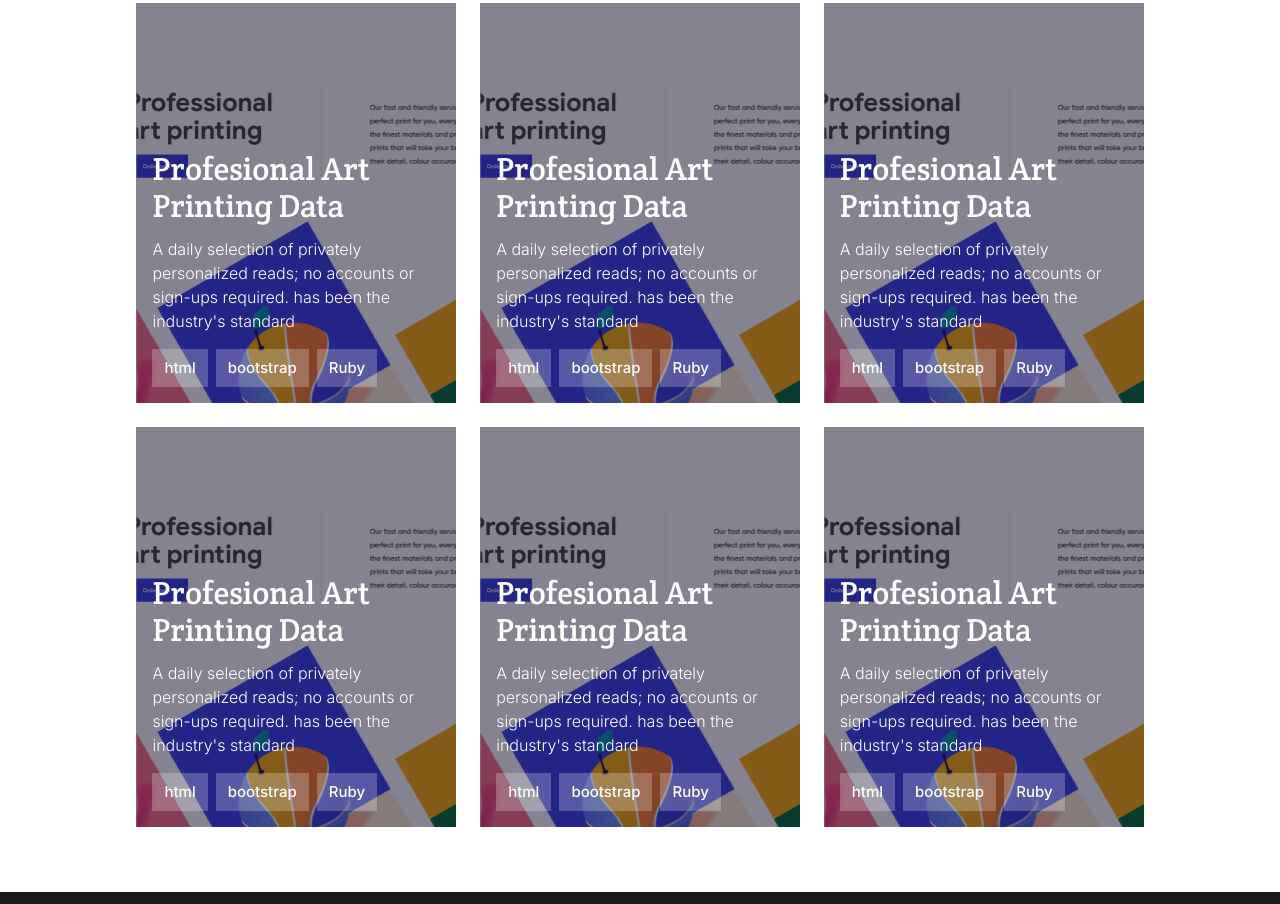
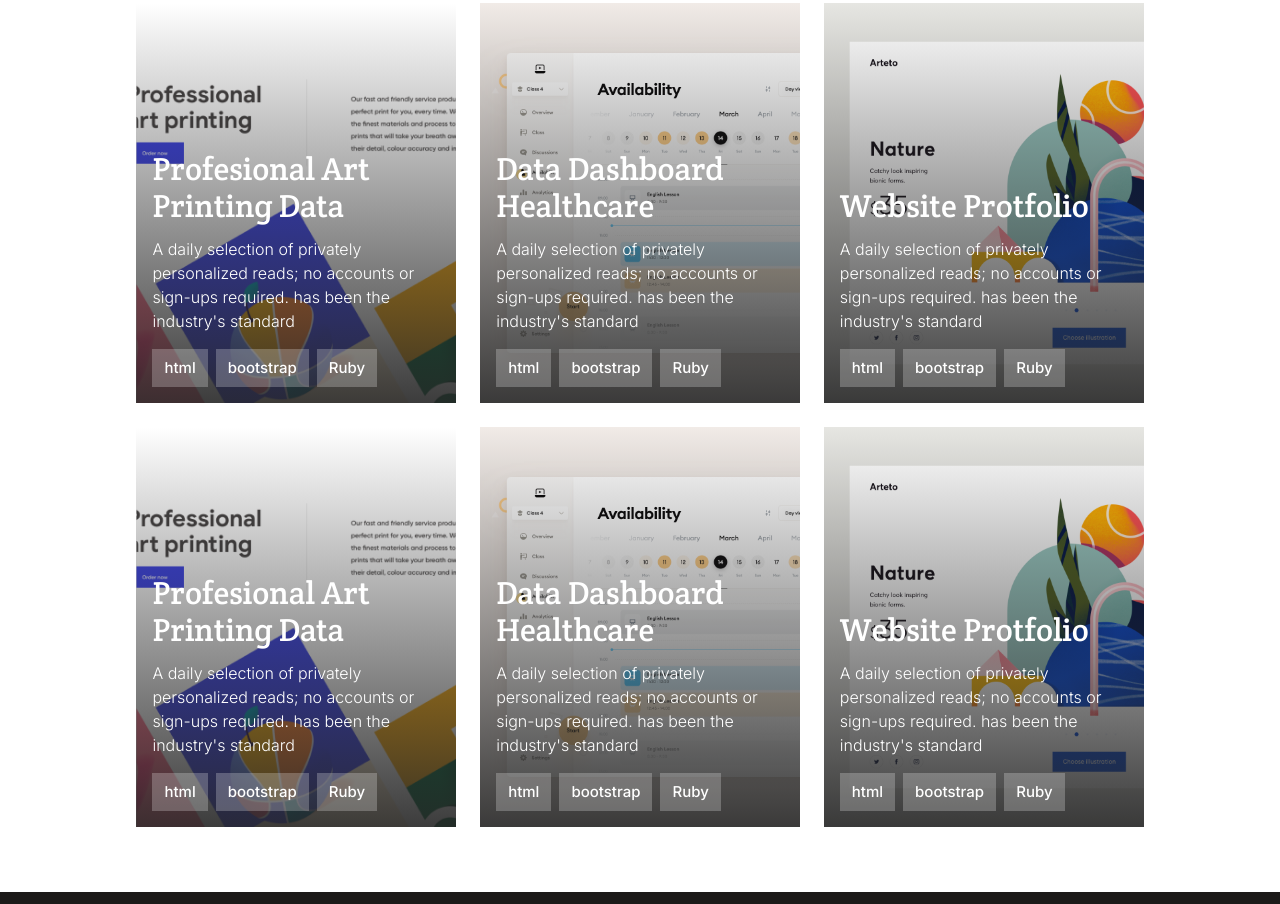
Before and after one commit to MoRaad97/bugs-repo, a plain HTML site: page index.html in a window 1280 px wide. Shown: the part 1536-2440 px from the top of the page. Drawn offline with Linux system fonts and the light colour scheme.

Commit message:
Required Changes

```diff
--- a/css/master.css
+++ b/css/master.css
@@ -124,6 +124,7 @@
   font-family: var(--font-family-Crete-Round);
   font-weight: 400;
   color: var(--primary-template-color);
+  margin-bottom: 15px;
 }
 
 .headline .headline-container .text h3 {
@@ -303,15 +304,29 @@
 }
 
 .recent-work .container .projects .secondary-projects .project {
-  background-image: url(../imgs/project-img-desktop.png);
   overflow: hidden;
   position: relative;
   height: 400px;
 }
 
+.recent-work .container .projects .secondary-projects .image-1 {
+  background-image: url(../imgs/project-img-desktop.png);
+  background-size: cover;
+}
+
+.recent-work .container .projects .secondary-projects .image-2 {
+  background-image: url(../imgs/project-img-desktop-2.png);
+  background-size: cover;
+}
+
+.recent-work .container .projects .secondary-projects .image-3 {
+  background-image: url(../imgs/project-img-desktop-3.png);
+  background-size: cover;
+}
+
 .recent-work .container .projects .secondary-projects .project .overlay {
   content: "";
-  background-color: rgba(12, 9, 34, 0.5);
+  background-image: linear-gradient(#26262600, #262626e5);
   position: absolute;
   top: 0;
   left: 0;
--- a/index.html
+++ b/index.html
@@ -134,7 +134,7 @@
             </div>
           </div>
           <div class="secondary-projects">
-            <div class="project">
+            <div class="project image-1">
               <div class="overlay">
                 <div class="project-content">
                   <h2>Profesional Art Printing Data</h2>
@@ -152,7 +152,43 @@
               </div>
               <button>See Project</button>
             </div>
-            <div class="project">
+            <div class="project image-2">
+              <div class="overlay">
+                <div class="project-content">
+                  <h2>Data Dashboard Healthcare</h2>
+                  <p>
+                    A daily selection of privately personalized reads; no
+                    accounts or sign-ups required. has been the industry's
+                    standard
+                  </p>
+                  <ul class="lags-used2">
+                    <li><a class="a" href="#">html</a></li>
+                    <li><a class="a" href="#">bootstrap</a></li>
+                    <li><a class="a" href="#">Ruby</a></li>
+                  </ul>
+                </div>
+              </div>
+              <button>See Project</button>
+            </div>
+            <div class="project image-3">
+              <div class="overlay">
+                <div class="project-content">
+                  <h2>Website Protfolio</h2>
+                  <p>
+                    A daily selection of privately personalized reads; no
+                    accounts or sign-ups required. has been the industry's
+                    standard
+                  </p>
+                  <ul class="lags-used2">
+                    <li><a class="a" href="#">html</a></li>
+                    <li><a class="a" href="#">bootstrap</a></li>
+                    <li><a class="a" href="#">Ruby</a></li>
+                  </ul>
+                </div>
+              </div>
+              <button>See Project</button>
+            </div>
+            <div class="project image-1">
               <div class="overlay">
                 <div class="project-content">
                   <h2>Profesional Art Printing Data</h2>
@@ -170,10 +206,10 @@
               </div>
               <button>See Project</button>
             </div>
-            <div class="project">
+            <div class="project image-2">
               <div class="overlay">
                 <div class="project-content">
-                  <h2>Profesional Art Printing Data</h2>
+                  <h2>Data Dashboard Healthcare</h2>
                   <p>
                     A daily selection of privately personalized reads; no
                     accounts or sign-ups required. has been the industry's
@@ -188,46 +224,10 @@
               </div>
               <button>See Project</button>
             </div>
-            <div class="project">
+            <div class="project image-3">
               <div class="overlay">
                 <div class="project-content">
-                  <h2>Profesional Art Printing Data</h2>
-                  <p>
-                    A daily selection of privately personalized reads; no
-                    accounts or sign-ups required. has been the industry's
-                    standard
-                  </p>
-                  <ul class="lags-used2">
-                    <li><a class="a" href="#">html</a></li>
-                    <li><a class="a" href="#">bootstrap</a></li>
-                    <li><a class="a" href="#">Ruby</a></li>
-                  </ul>
-                </div>
-              </div>
-              <button>See Project</button>
-            </div>
-            <div class="project">
-              <div class="overlay">
-                <div class="project-content">
-                  <h2>Profesional Art Printing Data</h2>
-                  <p>
-                    A daily selection of privately personalized reads; no
-                    accounts or sign-ups required. has been the industry's
-                    standard
-                  </p>
-                  <ul class="lags-used2">
-                    <li><a class="a" href="#">html</a></li>
-                    <li><a class="a" href="#">bootstrap</a></li>
-                    <li><a class="a" href="#">Ruby</a></li>
-                  </ul>
-                </div>
-              </div>
-              <button>See Project</button>
-            </div>
-            <div class="project">
-              <div class="overlay">
-                <div class="project-content">
-                  <h2>Profesional Art Printing Data</h2>
+                  <h2>Website Protfolio</h2>
                   <p>
                     A daily selection of privately personalized reads; no
                     accounts or sign-ups required. has been the industry's
```
Also changed, not shown: imgs/project-img-desktop-2.png (added), imgs/project-img-desktop-3.png (added).
